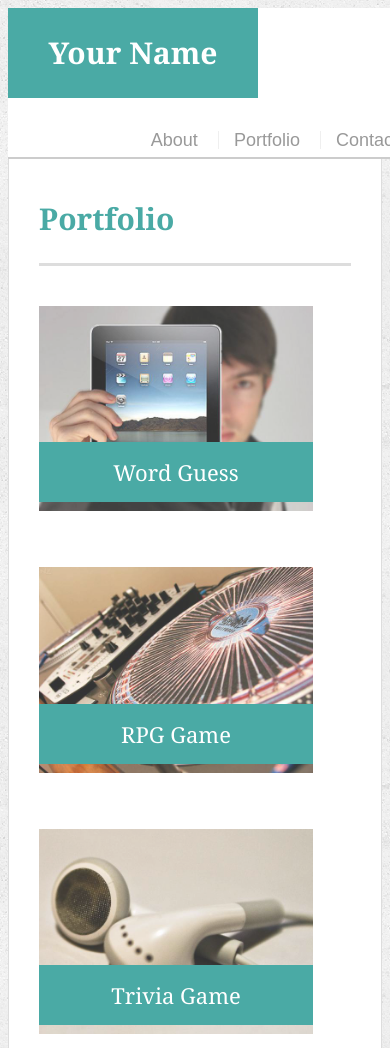
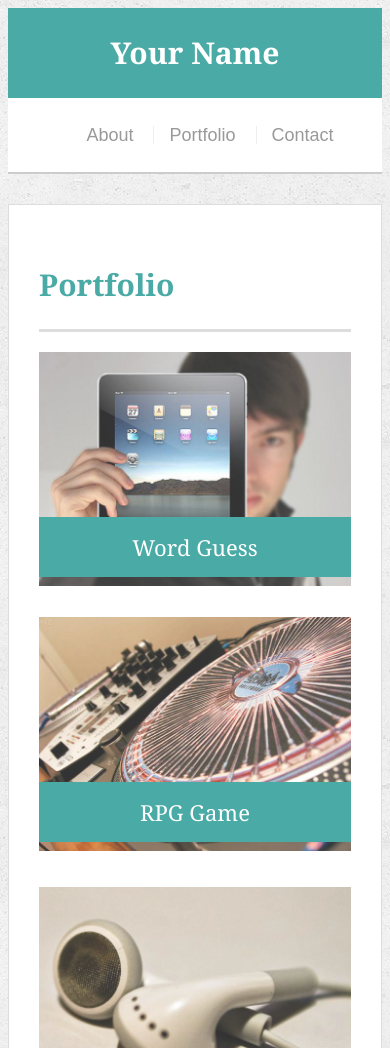
Before and after one commit to bkhoffman/Responsive-Portfolio, a plain HTML site: page portfolio.html in a window 390 px wide. Shown: the top 1048 px of the page. Drawn offline with Linux system fonts and the light colour scheme.

Commit message:
updated all pages

```diff
--- a/assets/css/style.css
+++ b/assets/css/style.css
@@ -12,7 +12,7 @@ body {
 
 /* general */
 
-.container {
+.container-fluid {
   width: 100%;
   max-width: 960px;
   margin: 0 auto;
@@ -54,6 +54,7 @@ h3 {
 
 #masthead {
   position: fixed;
+  padding: 0 20px;
   z-index: 99;
   width: 100%;
   margin: 0 0 30px;
@@ -129,7 +130,7 @@ h3, h2 {
   width: 100%;
   max-width: 960px;
   padding: 30px;
-  margin: 0 0 40px;
+  margin: 0 0 40px 15px;
   background: #ffffff;
   border: 1px solid #dddddd;
 }
@@ -215,3 +216,84 @@ input[type=submit] {
   background: #4aaaa5;
   border: 0 none;
 }
+
+/*media queries*/
+@media screen and (max-width: 980px) {
+  #main-container {
+    width: 650px;
+    margin-left: 0px;
+  }
+}
+
+@media screen and (max-width: 768px) {
+  #masthead {
+    position: static;
+  }
+  #main-container {
+    width: 100%;
+    padding-top: 0px;
+  }
+  .container {
+    margin: 0px;
+    width: 100%;
+    max-width: 728px;
+  }
+  .work {
+    width: 313px;
+  }
+  #catImg{
+    width: 50%;
+  }
+  footer {
+    padding: 0px 0;
+    height: 60px;
+  }
+}
+
+
+
+
+@media screen and (max-width: 640px) {
+  #masthead {
+    position: static;
+    padding: 0;
+  }
+  nav {
+    display: block;
+    text-align: center;
+    float: none;
+    margin: 0;
+    padding: 110px 0 20px 0;
+  }
+  #logo{
+    width: 100%;
+  }
+  #main-container {
+    width: 100%;
+    padding-top: 0px;
+  }
+  .container {
+    margin: 0px;
+    width: 100%;
+    max-width: 640px;
+  }
+  .main-section{
+    margin:auto;
+  }
+  #catImg{
+    width: 100%;
+  }
+
+  footer {
+    padding: 0px 0;
+    height: 60px;
+  }
+
+  .work{
+    float: none;
+    width: 100%;
+  }
+  .work:nth-child(even) {
+    margin: 0;
+  }
+}
--- a/portfolio.html
+++ b/portfolio.html
@@ -5,6 +5,7 @@
   <meta charset="UTF-8">
   <title>Portfolio | Your Name</title>
   <link rel="stylesheet" type="text/css" href="assets/css/style.css">
+  <meta name="viewport" content="width=device-width, initial-scale=1.0">
 </head>
 
 <body>
```
Also changed, not shown: contact.html (+1 -0 lines), index.html (+2 -1 lines).
